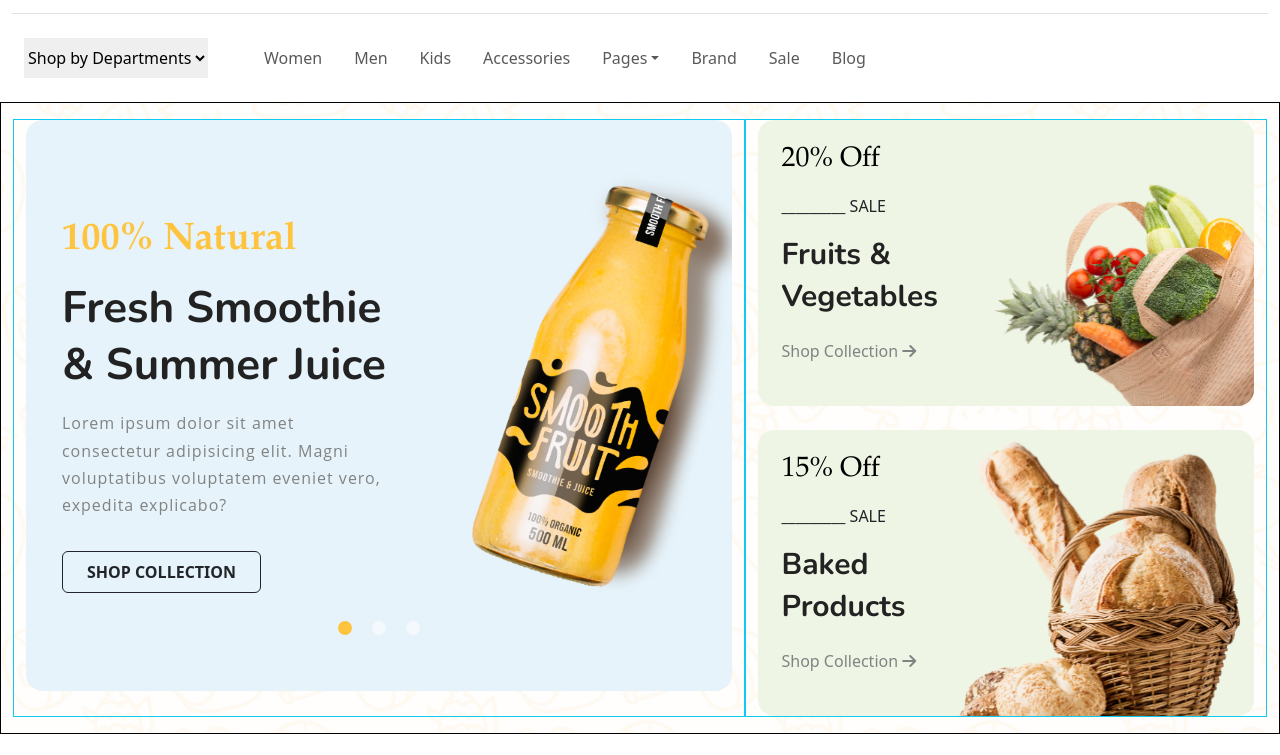
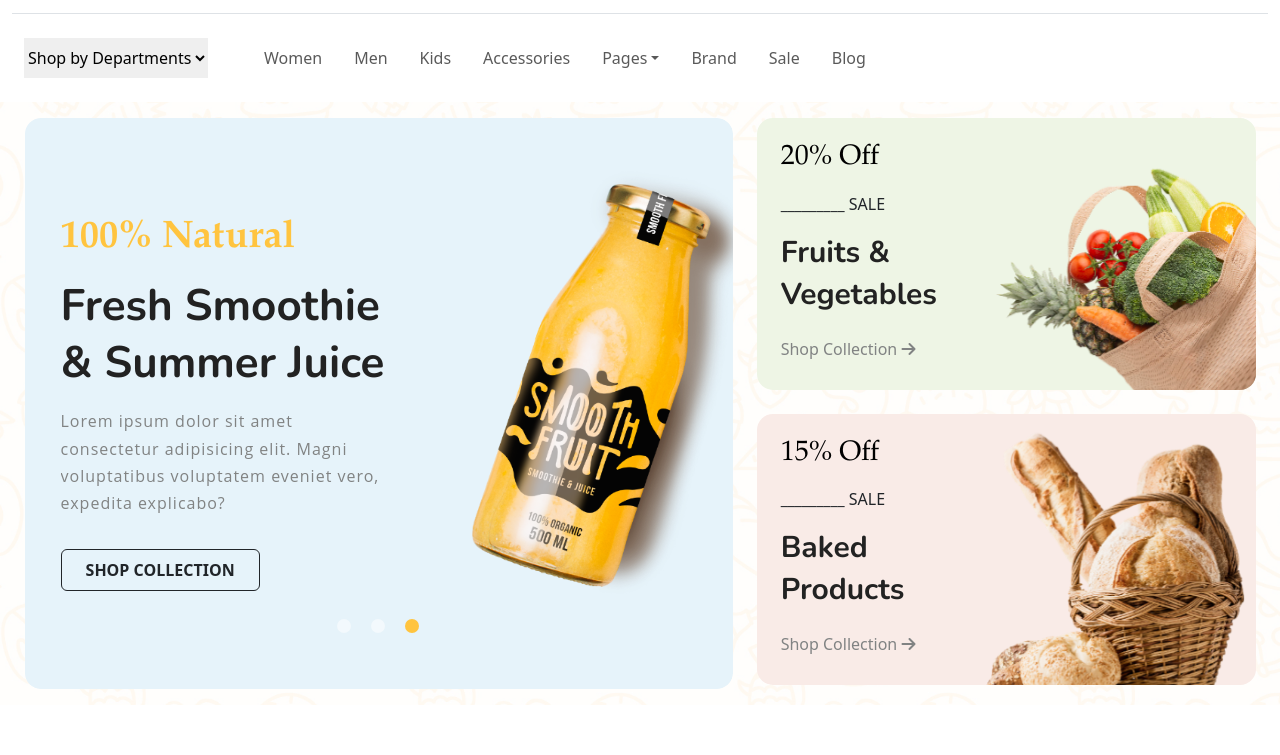
Before and after one commit to shaharearalamin/foodmart-grocery, a plain HTML site: page index.html in a window 1280 px wide. Shown: the part 91-846 px from the top of the page. Before the commit the page ends 825 px from the top, so only its background shows below. Drawn offline with nearby package versions, Linux system fonts and the light colour scheme.

Commit message:
fixing hero section

```diff
--- a/assets/css/style.css
+++ b/assets/css/style.css
@@ -1,6 +1,4 @@
-
-@import url('https://fonts.googleapis.com/css2?family=EB+Garamond:ital,wght@0,400..800;1,400..800&family=Nunito:ital,wght@0,200..1000;1,200..1000&display=swap');
-
+@import url("https://fonts.googleapis.com/css2?family=EB+Garamond:ital,wght@0,400..800;1,400..800&family=Nunito:ital,wght@0,200..1000;1,200..1000&display=swap");
 
 /* Theme Colors */
 :root {
@@ -13,8 +11,8 @@
   --primary-color: #6995b1;
   --light-primary-color: #eef1f3;
   --bs-primary: #ffc43f;
-  --bg-primary: #E6F3FA;
-  --paragraph-color:  #818383;
+  --bg-primary: #e6f3fa;
+  --paragraph-color: #818383;
 }
 /* Preloader Wrapper */
 .preloader-wrapper {
@@ -113,25 +111,20 @@ h6 {
 }
 
 /* start hero section */
-#hero{
-  border: 1px solid #000;
+#hero {
+margin-bottom: 50px;
 }
-.heroBannerColWrapper{
+.heroBannerColWrapper {
   position: relative;
 }
-  /* .heroBannerColWrapper,.heroBannerColWrapperTwo{
-  height: 100vh !important;
-  } */
 
-.heroBannerSliderWrapper .heroSliderItem{
-  /* border: 1px solid #000; */
+.heroBannerSliderWrapper .heroSliderItem {
   width: 100% !important;
- /* min-height: 60vh ; */
- background-color:var(--bg-primary) !important;
- padding: 50px 0px ;
+  background-color: var(--bg-primary) !important;
+  padding: 50px 0px;
   height: 100% !important;
 }
-/* Dots wrapper customization */
+
 .heroBannerSliderWrapper .owl-dots {
   position: absolute;
   bottom: 50px;
@@ -140,12 +133,10 @@ h6 {
   text-align: center;
   z-index: 10;
 }
-
-/* Style individual dots */
 .heroBannerSliderWrapper .owl-dots .owl-dot {
   width: 14px;
   height: 14px;
-  margin:0px 10px ;
+  margin: 0px 10px;
   background: rgba(255, 255, 255, 0.5);
   border-radius: 50%;
   display: inline-block;
@@ -153,36 +144,30 @@ h6 {
   cursor: pointer;
   box-shadow: none;
 }
-
-/* Remove inner small dots */
 .heroBannerSliderWrapper .owl-dots .owl-dot span {
   display: none !important;
 }
-
-/* Change background color for active dot */
 .heroBannerSliderWrapper .owl-dots .owl-dot.active {
   background: var(--bs-primary);
 }
-
-.heroSlidercontentOne h4{
-      font-family: 'Garamond';
-    font-size: clamp(30px,3vw,40px);
+.heroSlidercontentOne h4 {
+  font-family: "Garamond";
+  font-size: clamp(30px, 3vw, 40px);
   text-transform: capitalize;
   color: var(--accent-color);
   font-weight: 600;
-    margin-bottom: 1rem ;
+  margin-bottom: 1rem;
 }
-.heroSlidercontentOne h2{
-     font-size: clamp(44px,3vw,50px);
+.heroSlidercontentOne h2 {
+  font-size: clamp(44px, 3vw, 50px);
   font-family: var(--heading-font);
   color: var(--dark-color);
   font-weight: 700;
   text-transform: capitalize;
   line-height: 130%;
   margin-bottom: 1rem;
-
 }
-.heroSlidercontentOne p{
+.heroSlidercontentOne p {
   font-size: 16px;
   font-family: var(--body-font);
   color: var(--paragraph-color);
@@ -191,29 +176,29 @@ font-size: 16px;
   margin-bottom: 1rem;
   letter-spacing: 1px;
 }
-.heroSlidercontentOne{
-  min-height: 42vh !important;
+.heroSlidercontentOne {
   overflow: hidden !important;
+  height: 100% !important;
 }
 
- .heroSliderImg img{
+.heroSliderImg img {
   max-width: 300px !important;
   height: auto !important;
-  margin: auto 20px ;
+  margin: auto 20px;
 }
- .heroBannerColWrapperTwo{
-    background: #EEF5E5;
+.heroBannerColWrapperTwo {
+  background: #eef5e5;
 }
- .heroBannerColWrapperTwo h4{
-  font-family: 'Garamond';
-    font-size:  clamp(28px,3vw,25px);
+.heroBannerColWrapperTwo h4 {
+  font-family: "Garamond";
+  font-size: clamp(28px, 3vw, 25px);
   color: black;
   text-transform: capitalize;
   font-weight: 400;
-    margin-bottom: 1rem ;
+  margin-bottom: 1rem;
 }
- .heroBannerColWrapperTwo h2{
-    font-size: clamp(30px,3vw,30px);
+.heroBannerColWrapperTwo h2 {
+  font-size: clamp(30px, 3vw, 30px);
   font-family: var(--heading-font);
   color: var(--dark-color);
   font-weight: 700;
@@ -221,46 +206,54 @@ font-size: 16px;
   line-height: 140%;
   margin-bottom: 1rem;
 }
- .bannerTwoContent{
+.bannerTwoContent {
   display: flex;
   align-items: start;
   align-content: center;
   justify-content: center;
   flex-direction: column;
 }
- .bannerContentBtn{
+.bannerContentBtn {
   padding: 5px 0px !important;
   background: transparent;
   border: none;
   color: var(--paragraph-color);
-  font-size: 16px ;
+  font-size: 16px;
 }
- .bannerTwoContentOne{
+.bannerTwoContentOne {
   position: relative;
 }
- .bannerTwoContent img{
+.bannerTwoContent img {
   position: absolute;
   bottom: 0;
   right: 0;
-  max-width: auto ;
+  max-width: 300px;
   object-fit: cover !important;
 }
- .bannerTwoContentOne{
-  min-height: 286px !important;
+.bannerTwoContentOne {
+  min-height: 266px !important;
 }
- @media screen and (max-width:991px) {
-    .heroBannerColWrapperTwo{
-      margin-top: 20px ;
+.setBannerBgcolor{
+  background: #F9EBE7;
 }
-    .bannerTwoContent img{
+@media screen and (max-width: 991px) {
+  .heroBannerColWrapperTwo {
+    margin-top: 20px;
+  }
+  .bannerTwoContent img {
     position: absolute;
     bottom: 0;
     right: 0;
-  max-width: 280px ;
+    max-width: 280px;
   }
-  .bannerTwoContentOne{
+  .bannerTwoContentOne {
     min-height: 220px !important;
   }
 }
 
 /* end hero section */
+
+
+/* start category section  */
+
+/* end category section  */
--- a/assets/js/script.js
+++ b/assets/js/script.js
@@ -1,29 +1,28 @@
 $(document).ready(function () {
-  // Simulate a 2-second loading time
   setTimeout(function () {
-    $(".preloader-wrapper").fadeOut(); // Hide the preloader
-    $("#content").fadeIn(); // Show the content
+    $(".preloader-wrapper").fadeOut();
+    $("#content").fadeIn();
   }, 1000);
 });
 
 // owl carousel slider for hero seciton
 $(".heroBannerSliderWrapper").owlCarousel({
-  // autoplay: true, // Automatically play the slider
-  autoplayTimeout: 2000, // Time in milliseconds (e.g., 2000ms = 2 seconds)
-  autoplayHoverPause: true, // Pause on hover
-  loop: true, // Enable infinite loop
-  margin: 10, // Space between items
-  nav: false, // Show navigation arrows
+  autoplay: true,
+  autoplayTimeout: 2000,
+  autoplayHoverPause: true,
+  loop: true,
+  margin: 10,
+  nav: false,
   dots:true,
   responsive: {
     0: {
-      items: 1, // 1 item on small screens
+      items: 1,
     },
     600: {
-      items: 1, // 3 items on medium screens
+      items: 1,
     },
     1000: {
-      items: 1, // 5 items on large screens
+      items: 1,
     },
   },
 });
--- a/index.html
+++ b/index.html
@@ -294,11 +294,10 @@
 
     <!-- start hero section  -->
     <section id="hero" class="py-3" style="background-image: url('./assets/images/background-pattern.jpg');background-repeat: no-repeat;background-size: cover;">
-      <div class="container-fluid">
+      <div class="container-fluid hero">
         <div class="row" >
-            <div class="col-lg-7 border heroCol border-info">
+            <div class="col-lg-7">
                 <div class="heroBannerColWrapper rounded-4 overflow-hidden ">
-
                 <div class="owl-carousel owl-theme heroBannerSliderWrapper">
                 <div class="heroSliderItem rounded-4 ">
                   <div class="row">
@@ -369,11 +368,11 @@
                   </div>
                 </div>
                 <!--  -->
-
                 </div>
                 </div>
             </div>
-            <div class="col-lg-5 border border-info">
+
+            <div class="col-lg-5">
                 <div class="heroBannerColWrapperTwo overflow-hidden rounded-4">
                   <div class="row">
                     <div class="col-sm-6 bannerTwoContentOne">
@@ -395,10 +394,11 @@
                           </span>
                       </div>
                     </div>
+
                   </div>
                 </div>
 
-                <div class="heroBannerColWrapperTwo overflow-hidden rounded-4 mt-4">
+                <div class="heroBannerColWrapperTwo setBannerBgcolor overflow-hidden rounded-4 mt-4 ">
                   <div class="row">
                     <div class="col-sm-6 bannerTwoContentOne">
                       <div class="bannerTwoContent p-4">
@@ -422,10 +422,19 @@
                   </div>
                 </div>
             </div>
+
         </div>
       </div>
     </section>
      <!-- end hero section  -->
+
+     <!-- start category section  -->
+      <section id="category">
+        <div class="container-fluid">
+
+        </div>
+      </section>
+     <!-- end category section  -->
 
         </main>
         <footer>
```
Lines whose indentation alone changed are shown as unchanged.
